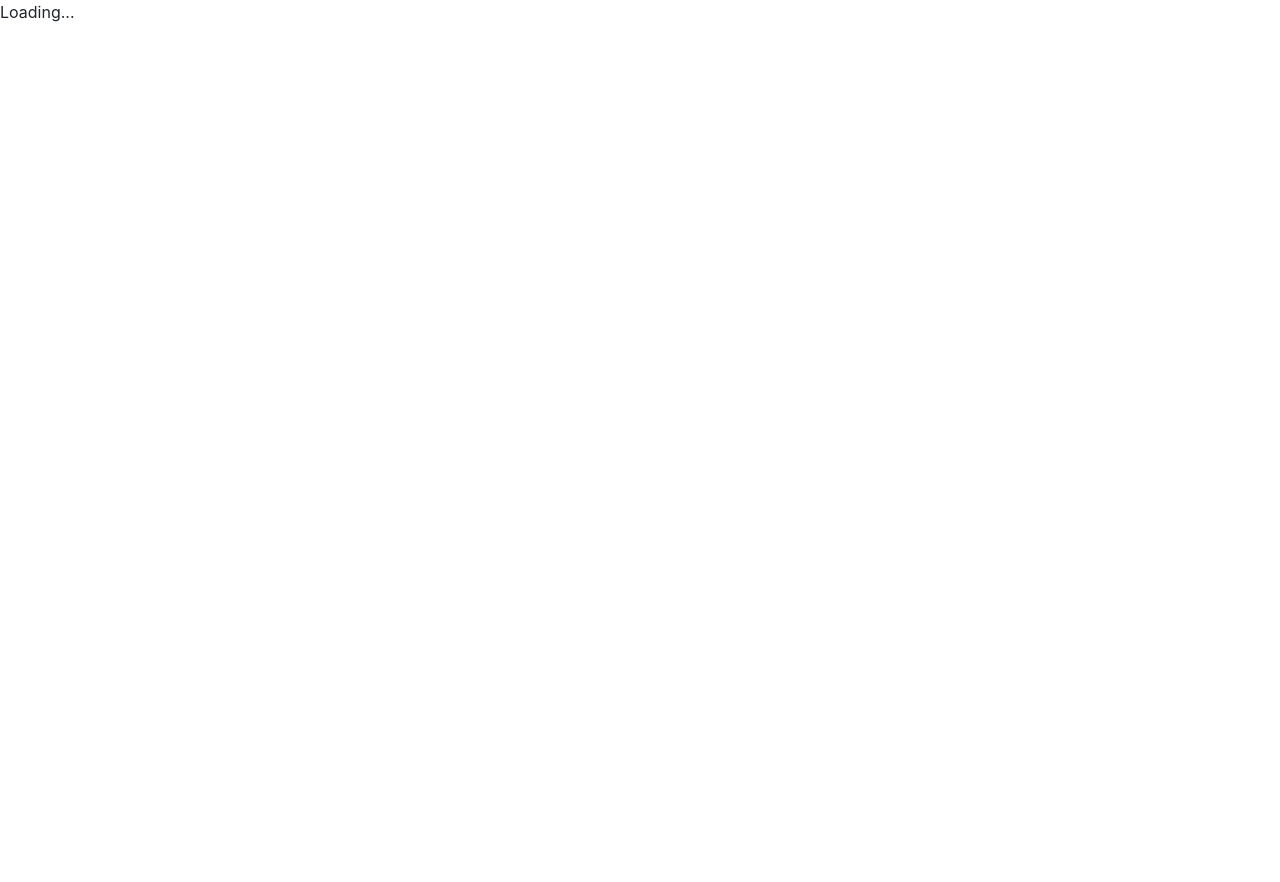
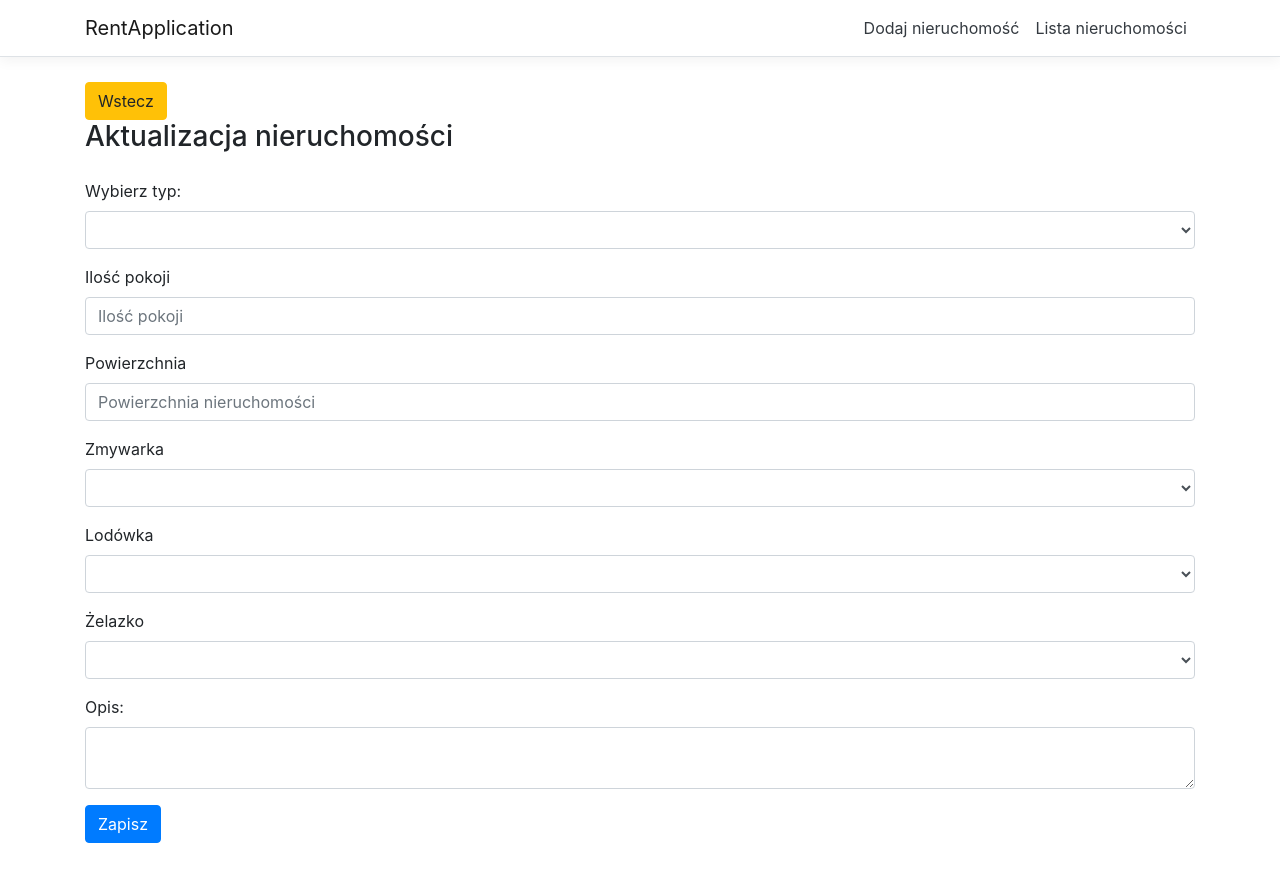
Before and after one commit to GrobelnyHubert/RentApplication, an Angular app in the folder RentApplication/ClientApp/: page /properties/property-update/1 in a window 1280 px wide. Shown: the top 882 px of the page. Before the commit the page ends 800 px from the top, so only its background shows below. Built offline with nearby package versions, Linux system fonts and the light colour scheme; no server answers.

Commit message:
Fix bugs

```diff
--- a/RentApplication/ClientApp/package.json
+++ b/RentApplication/ClientApp/package.json
@@ -29,7 +29,9 @@
     "aspnet-prerendering": "^3.0.1",
     "bootstrap": "^4.3.1",
     "jquery": "3.3.1",
-    "popper.js": "^1.14.3"
+    "popper.js": "^1.14.3",
+    "primeng": "8.1.1",
+    "primeicons": "2.0.0"
   },
   "devDependencies": {
     "@angular-devkit/build-angular": "~0.6.0",
--- a/RentApplication/ClientApp/src/app/nav-menu/nav-menu.component.html
+++ b/RentApplication/ClientApp/src/app/nav-menu/nav-menu.component.html
@@ -8,7 +8,7 @@
       </button>
       <div class="navbar-collapse collapse d-sm-inline-flex flex-sm-row-reverse" [ngClass]='{"show": isExpanded}'>
         <ul class="navbar-nav flex-grow">
-          <li class="nav-item" [routerLinkActive]='["link-active"]'>
+          <li class="nav-item" [routerLinkActive]='["link-active"]' [routerLinkActiveOptions]="{exact:true}">
             <a class="nav-link text-dark" [routerLink]='["/properties/new-property"]'>Dodaj nieruchomość</a>
           </li>
           <li class="nav-item" [routerLinkActive]='["link-active"]'>
--- a/RentApplication/ClientApp/src/app/properties/components/properties.component.html
+++ b/RentApplication/ClientApp/src/app/properties/components/properties.component.html
@@ -1,29 +1,29 @@
 <div>
   <div>
-    {{pageTitle}}
+    <h3>{{pageTitle}}</h3>
   </div>
   <div>
-    <table class="table-responsive">
-      <thead>
+    <table class="table table-responsive table-striped">
+      <thead class="thead-dark">
         <tr>
-          <th class="col-md-1 col-sm-1 col-xs-1">Lp.</th>
-          <th class="col-md-3 col-sm-3 col-xs-3">Typ</th>
-          <th class="col-md-2 col-sm-2 col-xs-2">Ilość pokoji</th>
-          <th class="col-md-3 col-sm-3 col-xs-3">Powierzchnia</th>
-          <th class="col-md-1 col-sm-1 col-xs-1"></th>
-          <th class="col-md-1 col-sm-1 col-xs-1"></th>
-          <th class="col-md-1 col-sm-1 col-xs-1"></th>
+          <th>Lp.</th>
+          <th>Typ</th>
+          <th>Ilość pokoji</th>
+          <th>Powierzchnia</th>
+          <th></th>
+          <th></th>
+          <th></th>
         </tr>
       </thead>
       <tbody>
-        <tr *ngFor="let property of properties let i = index" [attr.data.-index]="i">
-          <td class="col-md-1 col-sm-1 col-xs-1">{{i + 1}}</td>
-          <td class="col-md-3 col-sm-3 col-xs-3">{{property.type === 0 ? "Mieszkanie" : "Dom"}}</td>
-          <td class="col-md-2 col-sm-2 col-xs-2">{{property.rooms}}</td>
-          <td class="col-md-3 col-sm-3 col-xs-3">{{property.area}} m<sub>2</sub></td>
-          <td class="col-md-1 col-sm-1 col-xs-1"><button class="btn btn-primary" (click)="getProperty(property.id)">Details</button></td>
-          <td class="col-md-1 col-sm-1 col-xs-1"><button class="btn btn-success" (click)="updateProperty(property.id)">Update</button></td>
-          <td class="col-md-1 col-sm-1 col-xs-1"><button class="btn btn-danger" (click)="deleteProperty(property.id)">Delete</button></td>
+        <tr *ngFor="let property of properties let i = index" [attr.data.-index]="i" class="col-md-12">
+          <td>{{i + 1}}</td>
+          <td>{{property.type === 0 ? "Dom" : "Mieszkanie"}}</td>
+          <td>{{property.rooms}}</td>
+          <td>{{property.area}} m<sub>2</sub></td>
+          <td><button class="btn btn-primary" (click)="getProperty(property.id)">Details</button></td>
+          <td><button class="btn btn-success" (click)="updateProperty(property.id)">Update</button></td>
+          <td><button class="btn btn-danger" (click)="deleteProperty(property.id)">Delete</button></td>
         </tr>
         <tr *ngIf="properties.length == 0">
           <td style="text-align:center" colspan="8">{{tempInfo}}</td>
--- a/RentApplication/ClientApp/src/app/properties/components/property-details.component.html
+++ b/RentApplication/ClientApp/src/app/properties/components/property-details.component.html
@@ -15,11 +15,11 @@
       </div>
       <div class="form-group">
         <label for="rooms">Ilość pokoji</label>
-        <input [disabled]="!isInEditMode" id="rooms" name="rooms" type="number" [(ngModel)]="property.rooms" class="form-control" placeholder="Ilość pokoji"
+        <input [disabled]="!isInEditMode" id="rooms" name="rooms" type="number" [(ngModel)]="property.rooms" class="form-control" placeholder="Ilość pokoji" />
       </div>
       <div class="form-group">
         <label for="area">Powierzchnia</label>
-        <input [disabled]="!isInEditMode" id="area" name="area" type="number" [(ngModel)]="property.area" class="form-control" placeholder="Powierzchnia nieruchomości"
+        <input [disabled]="!isInEditMode" id="area" name="area" type="number" [(ngModel)]="property.area" class="form-control" placeholder="Powierzchnia nieruchomości" />
       </div>
       <div class="form-group">
         <label for="washer">Zmywarka</label>
--- a/RentApplication/ClientApp/src/app/properties/components/property-details.component.ts
+++ b/RentApplication/ClientApp/src/app/properties/components/property-details.component.ts
@@ -3,7 +3,7 @@ import { Property } from '../../../models/property';
 import { PropertiesService } from '../services/properties.service';
 import { ActivatedRoute, Params, Router } from '@angular/router';
 import { Location } from '@angular/common';
-import 'rxjs/add/operator/switchMap';
+import { map } from 'rxjs/operators';
 
 @Component({
     templateUrl: './property-details.component.html'
@@ -27,7 +27,7 @@ export class PropertyDetailsComponent implements OnInit {
         if (this.location.isCurrentPathEqualTo("/properties/new-property")) {
             this.pageTitle = "Nowa nieruchomość";
         }
-        else if (this.location.isCurrentPathEqualTo("/properties/property-update" + this.urlParam)) {
+        else if (this.location.isCurrentPathEqualTo("/properties/property-update/" + this.urlParam)) {
             this.pageTitle = "Aktualizacja nieruchomości";
             this.downloadProperty();
         }
```
Also changed, not shown: 1 other file (tests, documents, lock files or other folders).
